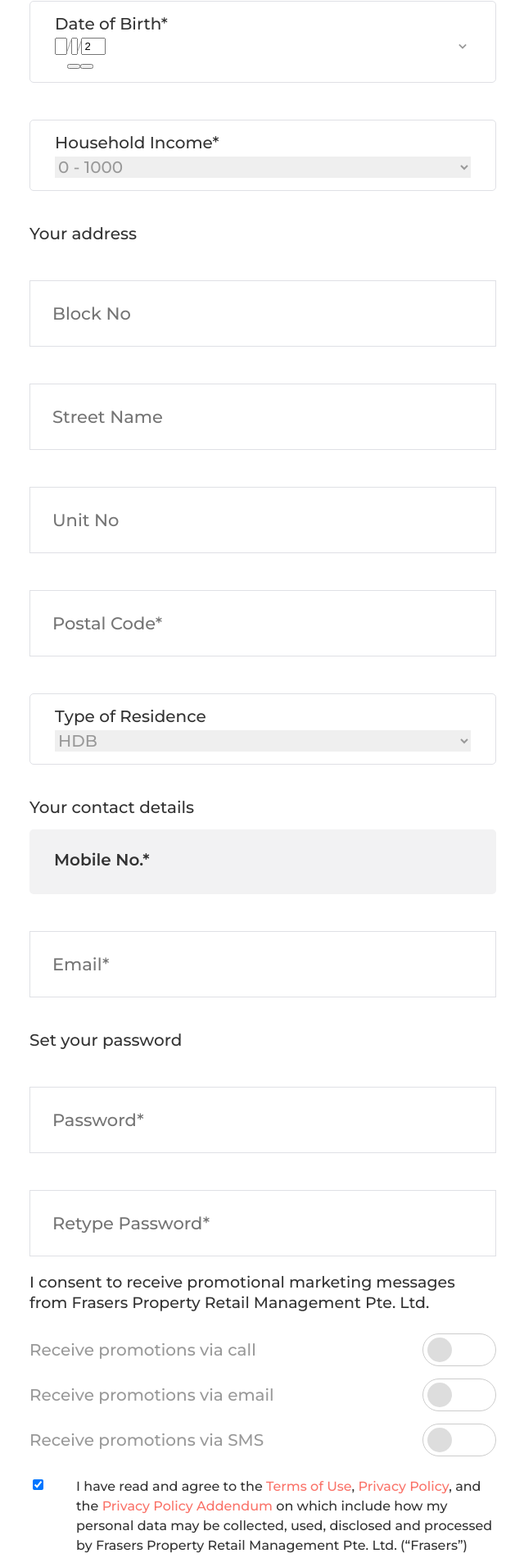
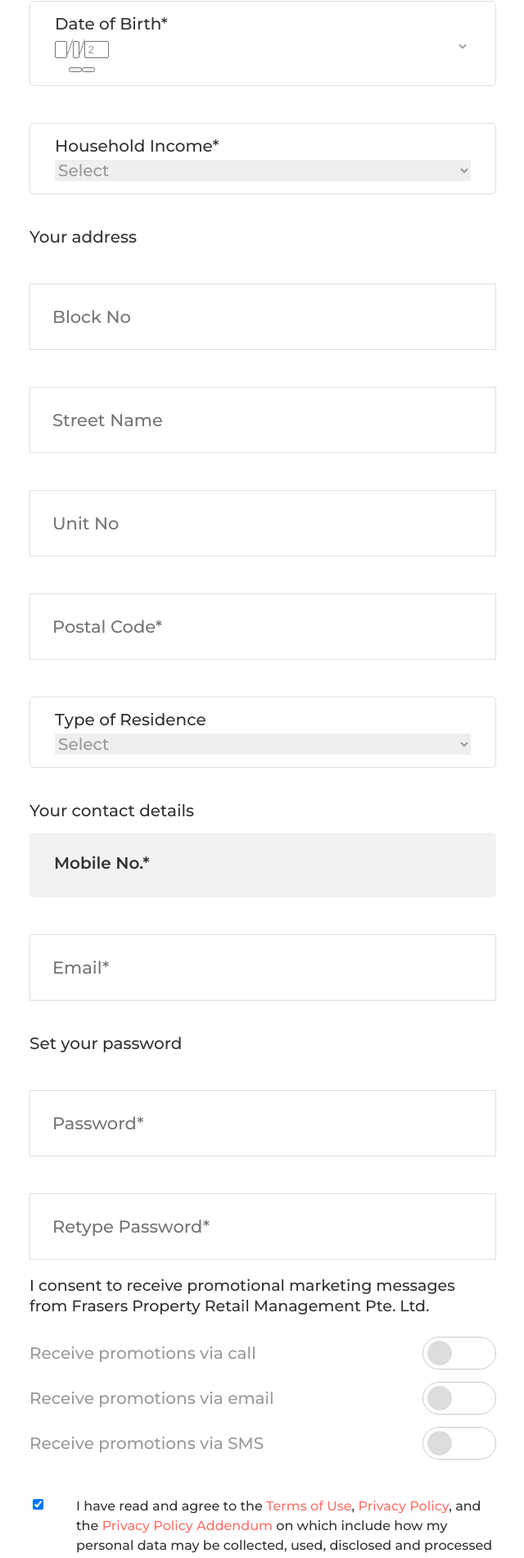
Before and after one commit to spoonseah/ipad-registration, a React (Create React App) app: page /RegistrationForm in a window 1280 px wide. Shown: the part 836-2737 px from the top of the page at 82% size, without its empty margins (319-959 px from the left). Built offline with nearby package versions, Linux system fonts and the light colour scheme.

Commit message:
Style edits to form

```diff
--- a/src/App.css
+++ b/src/App.css
@@ -19,3 +19,29 @@ select {
 :focus {
   outline: none;
 }
+
+.react-date-picker__wrapper {
+  border: 0 !important;
+}
+
+.react-date-picker__inputGroup {
+  padding: 0 !important;
+  font-size: 20px;
+}
+
+.react-date-picker__inputGroup__input {
+  color: #999;
+  font-weight: 500 !important;
+}
+
+.react-calendar__navigation button,
+.react-calendar button,
+.react-calendar__month-view__weekdays {
+  font-family: "Montserrat";
+  font-weight: 500;
+  color: #666;
+}
+
+.react-calendar__tile--active {
+  background-color: #ccc !important;
+}
--- a/src/resources/theme/Constants.js
+++ b/src/resources/theme/Constants.js
@@ -20,23 +20,27 @@ export const FRX_GIFT_CARD = [
 ];
 
 export const salutationType = [
+  { label: "Select", value: "Select" },
   { label: "Mr", value: "Mr" },
   { label: "Ms", value: "Ms" },
   { label: "Mrs", value: "Mrs" },
   { label: "Dr", value: "Dr" },
 ];
 export const genderType = [
+  { label: "Select", value: "Select" },
   { label: "Male", value: "Male" },
   { label: "Female", value: "Female" },
   { label: "Prefer not to say", value: "Prefer not to say" },
 ];
 export const householdIncome = [
+  { label: "Select", value: "Select" },
   { label: "0 - 1000", value: "0 - 1000" },
   { label: "1000 - 2999", value: "1000 - 2999" },
   { label: "3000 - 5999", value: "3000 - 5999" },
   { label: "6000", value: "6000" },
 ];
 export const residenceType = [
+  { label: "Select", value: "Select" },
   { label: "HDB", value: "HDB" },
   { label: "Condominum", value: "Condominum" },
   { label: "Landed Property", value: "Landed Property" },
--- a/src/screens/RegistrationForm.js
+++ b/src/screens/RegistrationForm.js
@@ -228,7 +228,7 @@ function RegistrationForm() {
       {/* mobile no */}
       <div style={styles.txtfieldDisabled}>
         <div style={styles.disabledLabel}>Mobile No.*</div>
-        <div style={styles.disabledValue}>{}</div>
+        <div style={styles.disabledValue}>{ }</div>
       </div>
       {/* Email */}
       <Input
@@ -386,7 +386,8 @@ const styles = {
   agreement: {
     // fontSize: 20,
     // paddingBottom: 30,
-    marginBottom: 25,
+    marginBottom: 50,
+    paddingTop: 20,
   },
   checkboxWrap: {
     flex: 0.1,
```
